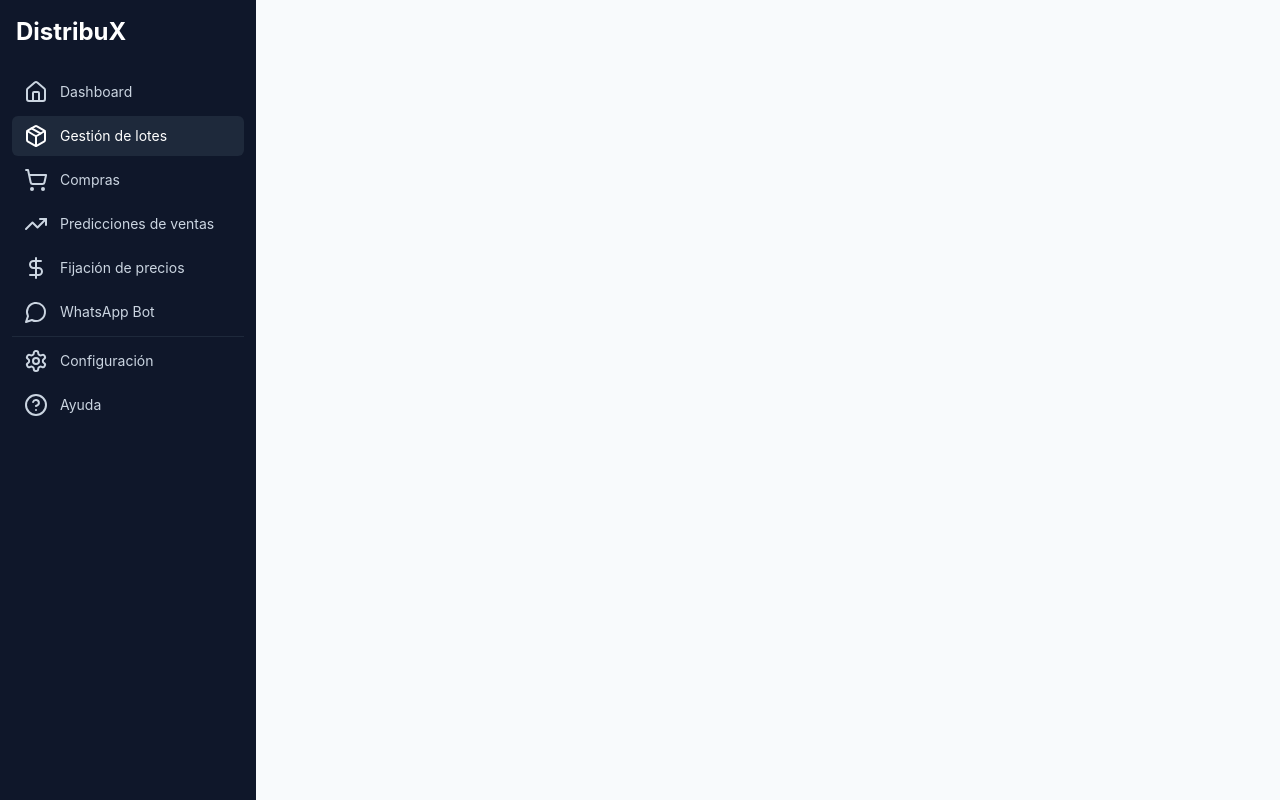
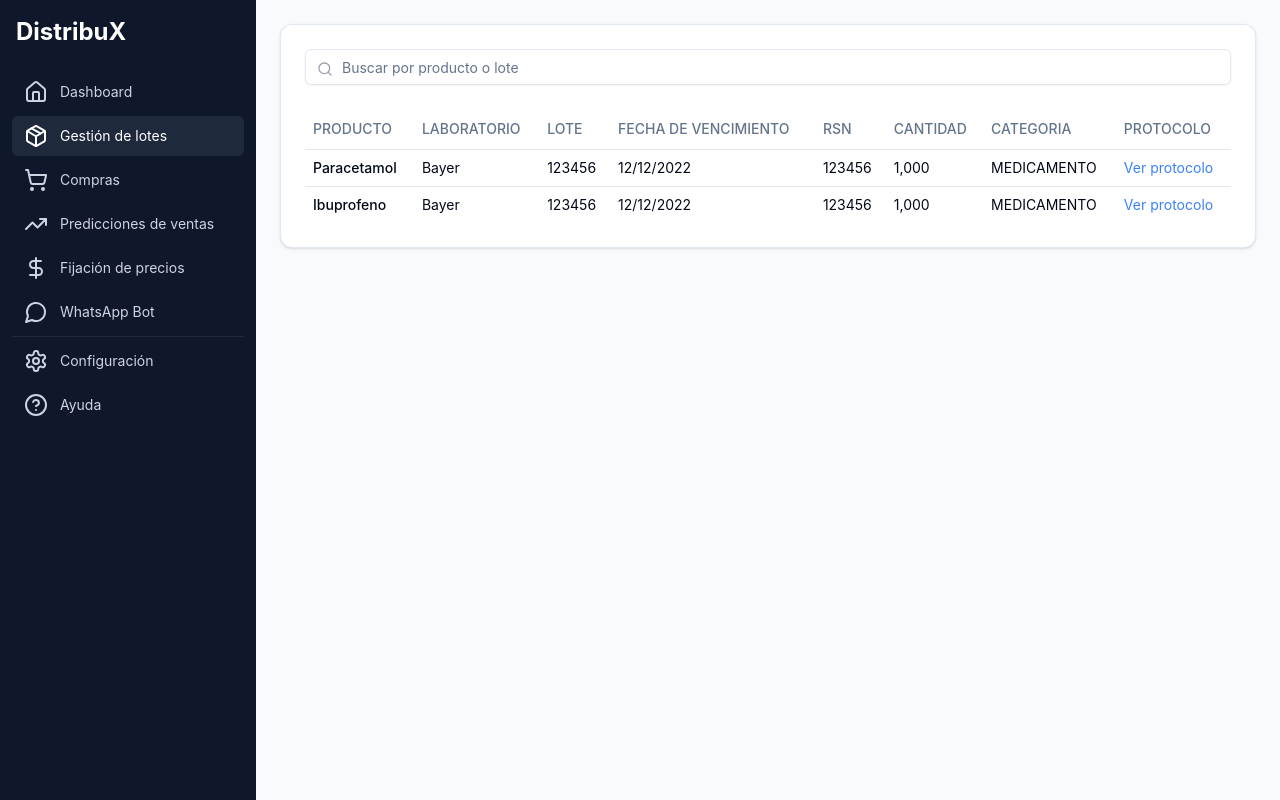
Before and after one commit to Distribux/Inspiratec-Distribux, a React (Vite) app in the folder frontend/: page /lotes in a window 1280 px wide. Built offline with nearby package versions, Linux system fonts and the light colour scheme.

Commit message:
batches: add batch management mock view

```diff
--- a/frontend/src/App.tsx
+++ b/frontend/src/App.tsx
@@ -2,6 +2,7 @@ import './App.css'
 import { BrowserRouter as Router, Routes, Route } from 'react-router-dom';
 import Layout from '@/components/Layout';
 import Dashboard from '@/views/Dashboard';
+import BatchManagement from '@/views/BatchManagement';
 
 function App() {
   return (
@@ -9,6 +10,7 @@ function App() {
       <Layout>
         <Routes>
           <Route path="/" element={<Dashboard />} />
+          <Route path="/lotes" element={<BatchManagement />} />
         </Routes>
       </Layout>
     </Router>
--- /dev/null
+++ b/frontend/src/views/BatchManagement/components/AddBatchModal.tsx
@@ -0,0 +1,188 @@
+import React from 'react';
+import { Dialog, DialogContent, DialogHeader, DialogTitle } from '@/components/ui/dialog';
+import { Label } from '@/components/ui/label';
+import { Input } from '@/components/ui/input';
+import { Button } from '@/components/ui/button';
+import { useBatchStore } from '@/store/batchStore';
+import {
+  Select,
+  SelectContent,
+  SelectGroup,
+  SelectItem,
+  SelectLabel,
+  SelectTrigger,
+  SelectValue
+} from '@/components/ui/select';
+import { DigemidProduct } from '@/types/entities';
+import { AddBatchModalProps, CreateBatchFormData } from '../interfaces';
+
+const emptyBatch = {
+  batchNumber: '',
+  digemidProductId: '',
+  productName: '',
+  manufacterName: '',
+  expirationDate: '',
+  healthRegistration: '',
+  quantity: 0,
+  category: '',
+  class: '',
+  protocolUrl: '',
+};
+
+const AddBatchModal = ({ open, onClose }: AddBatchModalProps) => {
+  const { products, loading, addBatch, findProduct, clearFindProductResults } = useBatchStore();
+  const [formData, setFormData] = React.useState<CreateBatchFormData>(emptyBatch);
+
+  const handleSubmit = (e: React.FormEvent) => {
+    e.preventDefault();
+    addBatch({
+      ...formData,
+    });
+    onClose();
+    setFormData(emptyBatch);
+  };
+
+  const handleProductChange = (e: React.ChangeEvent<HTMLInputElement>) => {
+    const { value } = e.target;
+    setFormData({ ...formData, healthRegistration: value });
+    clearFindProductResults();
+    if (value.length !== 7) return;
+    findProduct(value);
+  }
+
+  const handleSelectProduct = (product: DigemidProduct) => {
+    setFormData({
+      ...formData,
+      healthRegistration: product.healthRegistration,
+      manufacterName: product.manufacterName,
+      digemidProductId: product.id,
+      productName: product.name,
+      quantity: formData.quantity,
+    });
+    clearFindProductResults();
+  }
+
+  return (
+    <Dialog open={open} onOpenChange={onClose}>
+      <DialogContent className="sm:max-w-[425px]">
+        <DialogHeader>
+          <DialogTitle>Agregar Nuevo Lote</DialogTitle>
+        </DialogHeader>
+        <form onSubmit={handleSubmit} className="space-y-4">
+          <div className="space-y-2">
+            <Label htmlFor="healthRegistration">Registro sanitario</Label>
+            <Input
+              id="healthRegistration"
+              value={formData.healthRegistration}
+              onChange={handleProductChange}
+              required
+            />
+
+            {loading && (
+              <p className="text-sm text-gray-500">Buscando productos...</p>
+            )}
+
+            {!loading && products.length > 0 && (
+              <div className="absolute z-10 w-full bg-white rounded-md shadow-lg border mt-1 max-h-60 overflow-y-auto">
+                {products.map((product) => (
+                  <div
+                    key={product._id}
+                    className="p-2 hover:bg-gray-100 cursor-pointer"
+                    onClick={() => handleSelectProduct(product)}
+                  >
+                    <div className="font-medium">{product.name}</div>
+                    <div className="text-sm text-gray-600">
+                      {product.id} - {product.manufacterName}
+                    </div>
+                  </div>
+                ))}
+              </div>
+            )}
+          </div>
+          <div className="space-y-2">
+            <Label htmlFor="name">Nombre de producto</Label>
+            <Input
+              id="name"
+              value={formData.productName}
+              onChange={(e) => setFormData({ ...formData, productName: e.target.value })}
+              required
+            />
+          </div>
+          <div className="space-y-2">
+            <Label htmlFor="manufacterName">Laboratorio</Label>
+            <Input
+              id="manufacterName"
+              value={formData.manufacterName}
+              onChange={(e) => setFormData({ ...formData, manufacterName: e.target.value })}
+              required
+            />
+          </div>
+          <div className="space-y-2">
+            <Label htmlFor="batchNumber">Número de Lote</Label>
+            <Input
+              id="batchNumber"
+              value={formData.batchNumber}
+              onChange={(e) => setFormData({ ...formData, batchNumber: e.target.value })}
+              required
+            />
+          </div>
+          <div className="space-y-2">
+            <Label htmlFor="expirationDate">Fecha de Vencimiento</Label>
+            <Input
+              id="expirationDate"
+              type="date"
+              value={formData.expirationDate}
+              onChange={(e) => setFormData({ ...formData, expirationDate: e.target.value })}
+              required
+            />
+          </div>
+          <div className="space-y-2">
+            <Label htmlFor="quantity">Cantidad</Label>
+            <Input
+              id="quantity"
+              type="number"
+              value={formData.quantity}
+              onChange={(e) => setFormData({ ...formData, quantity: Number(e.target.value) })}
+              required
+            />
+          </div>
+          <div className="space-y-2">
+            <Label htmlFor="protocolUrl">Protocolo</Label>
+            <Input
+              id="protocolUrl"
+              value={formData.protocolUrl}
+              onChange={(e) => setFormData({ ...formData, protocolUrl: e.target.value })}
+              required
+            />
+          </div>
+          <div className="space-y-2">
+            <Label htmlFor="category">Categoria</Label>
+            <Select onValueChange={(e) => setFormData({ ...formData, category: e })}>
+              <SelectTrigger>
+                <SelectValue placeholder="Selecciona una categoria" />
+              </SelectTrigger>
+              <SelectContent>
+                <SelectGroup>
+                  <SelectLabel>Categoria</SelectLabel>
+                  <SelectItem value="GENERICO">Genérico</SelectItem>
+                  <SelectItem value="COMERCIAL">Comercial</SelectItem>
+                  <SelectItem value="CONTROLADO">Controlado</SelectItem>
+                </SelectGroup>
+              </SelectContent>
+            </Select>
+          </div>
+          <div className="flex justify-end space-x-2">
+            <Button variant="outline" onClick={onClose}>
+              Cancelar
+            </Button>
+            <Button type="submit">
+              Guardar
+            </Button>
+          </div>
+        </form>
+      </DialogContent>
+    </Dialog>
+  );
+};
+
+export default AddBatchModal;
--- /dev/null
+++ b/frontend/src/views/BatchManagement/index.tsx
@@ -0,0 +1,97 @@
+import {
+  Table,
+  TableBody,
+  TableCell,
+  TableHead,
+  TableHeader,
+  TableRow
+} from '@/components/ui/table';
+import {
+  Card,
+  CardContent,
+  CardHeader,
+} from '@/components/ui/card';
+import { Input } from '@/components/ui/input';
+import { Search } from 'lucide-react';
+import { Batch } from './interfaces';
+
+const batches: Batch[] = [
+  {
+    _id: '1',
+    productName: 'Paracetamol',
+    manufacterName: 'Bayer',
+    batchNumber: '123456',
+    expirationDate: '12/12/2022',
+    healthRegistration: '123456',
+    quantity: 1000,
+    category: 'medicamento',
+    protocolUrl: 'https://www.google.com'
+  },
+  {
+    _id: '2',
+    productName: 'Ibuprofeno',
+    manufacterName: 'Bayer',
+    batchNumber: '123456',
+    expirationDate: '12/12/2022',
+    healthRegistration: '123456',
+    quantity: 1000,
+    category: 'medicamento',
+    protocolUrl: 'https://www.google.com'
+  }
+];
+
+const BatchManagement = () => {
+  return (
+    <div className="p-6 space-y-6">
+      <Card>
+        <CardHeader>
+          <div className="flex items-center space-x-4">
+            <div className="relative flex-1">
+              <Search className="absolute left-3 top-3 h-4 w-4 text-gray-400" />
+              <Input
+                placeholder="Buscar por producto o lote"
+                className="pl-9"
+              />
+            </div>
+          </div>
+        </CardHeader>
+        <CardContent>
+          <Table>
+            <TableHeader>
+              <TableRow>
+                <TableHead>PRODUCTO</TableHead>
+                <TableHead>LABORATORIO</TableHead>
+                <TableHead>LOTE</TableHead>
+                <TableHead>FECHA DE VENCIMIENTO</TableHead>
+                <TableHead>RSN</TableHead>
+                <TableHead>CANTIDAD</TableHead>
+                <TableHead>CATEGORIA</TableHead>
+                <TableHead>PROTOCOLO</TableHead>
+              </TableRow>
+            </TableHeader>
+            <TableBody>
+              {batches.map((batch) => (
+                <TableRow key={batch._id}>
+                  <TableCell className="font-medium">{batch.productName}</TableCell>
+                  <TableCell>{batch.manufacterName}</TableCell>
+                  <TableCell>{batch.batchNumber}</TableCell>
+                  <TableCell>{batch.expirationDate}</TableCell>
+                  <TableCell>{batch.healthRegistration}</TableCell>
+                  <TableCell>{batch.quantity.toLocaleString()}</TableCell>
+                  <TableCell>{batch.category.toUpperCase()}</TableCell>
+                  <TableCell>
+                    <a href={batch.protocolUrl} target="_blank" rel="noreferrer" className='text-blue-500 hover:underline'>
+                      Ver protocolo
+                    </a>
+                  </TableCell>
+                </TableRow>
+              ))}
+            </TableBody>
+          </Table>
+        </CardContent>
+      </Card>
+    </div>
+  );
+};
+
+export default BatchManagement;
--- /dev/null
+++ b/frontend/src/views/BatchManagement/interfaces/index.ts
@@ -0,0 +1 @@
+export * from './batch.interface';
```
Also changed, not shown: frontend/src/views/BatchManagement/interfaces/batch.interface.ts (added, +11 -0 lines).
